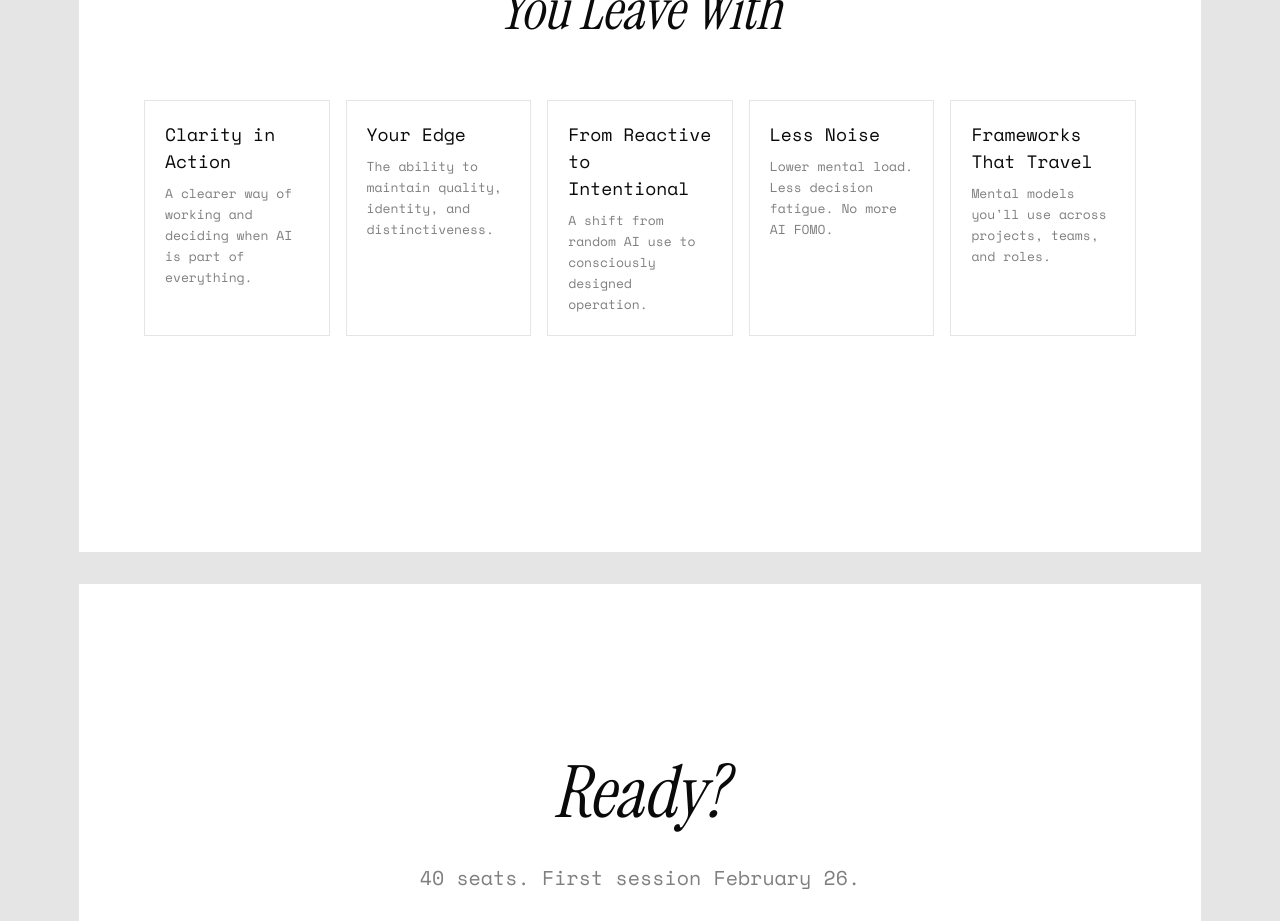
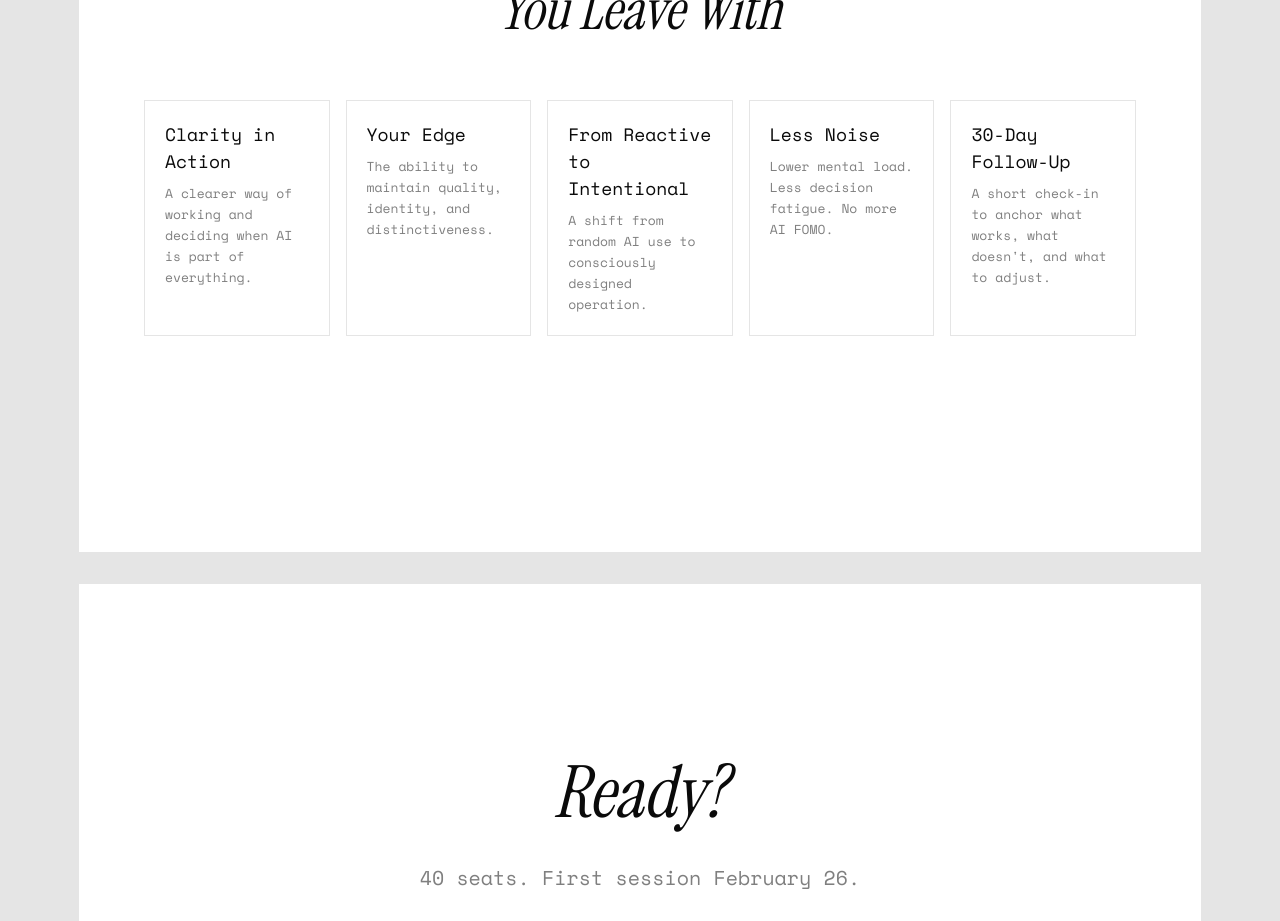
Before and after one commit to princeofwellness/researchlab, a Next.js app: page /public/onepager in a window 1280 px wide. Shown: the part 4440-5361 px from the top of the page. Built offline with nearby package versions, Linux system fonts and the light colour scheme.

Commit message:
Replace vague Frameworks outcome with concrete 30-day follow-up

```diff
--- a/src/app/public/onepager/page.tsx
+++ b/src/app/public/onepager/page.tsx
@@ -51,7 +51,7 @@ export default function PublicOnePager() {
                     { title: "Your Edge", desc: "The ability to maintain quality, identity, and distinctiveness." },
                     { title: "From Reactive to Intentional", desc: "A shift from random AI use to consciously designed operation." },
                     { title: "Less Noise", desc: "Lower mental load. Less decision fatigue. No more AI FOMO." },
-                    { title: "Frameworks That Travel", desc: "Mental models you'll use across projects, teams, and roles." }
+                    { title: "30-Day Follow-Up", desc: "A short check-in to anchor what works, what doesn't, and what to adjust." }
                 ]
             },
             founders: {
@@ -123,7 +123,7 @@ export default function PublicOnePager() {
                     { title: "Vaša Výhoda", desc: "Schopnosť udržať kvalitu, identitu a rozlíšiteľnosť." },
                     { title: "Od Reaktívneho k Vedomému", desc: "Prechod od náhodného používania AI k vedome navrhnutému fungovaniu." },
                     { title: "Menej Šumu", desc: "Nižšia mentálna záťaž. Menej rozhodovacej neistoty. Koniec AI FOMO." },
-                    { title: "Frameworky, Čo Cestujú", desc: "Mentálne modely použiteľné naprieč projektmi, tímami a rolami." }
+                    { title: "Follow-up po 30 Dňoch", desc: "Krátke zhodnotenie a ukotvenie v praxi — čo funguje, čo nie a čo upraviť." }
                 ]
             },
             founders: {
```
